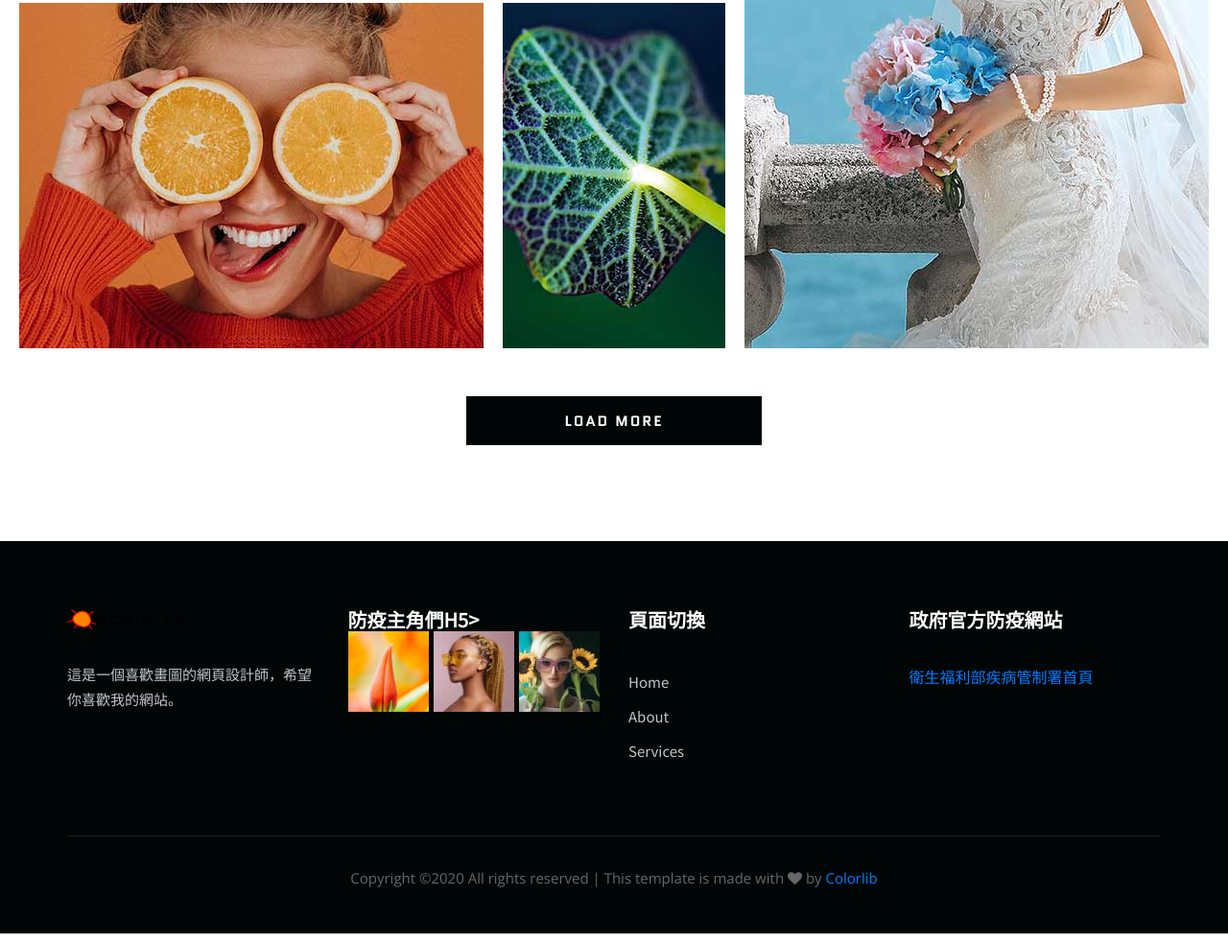
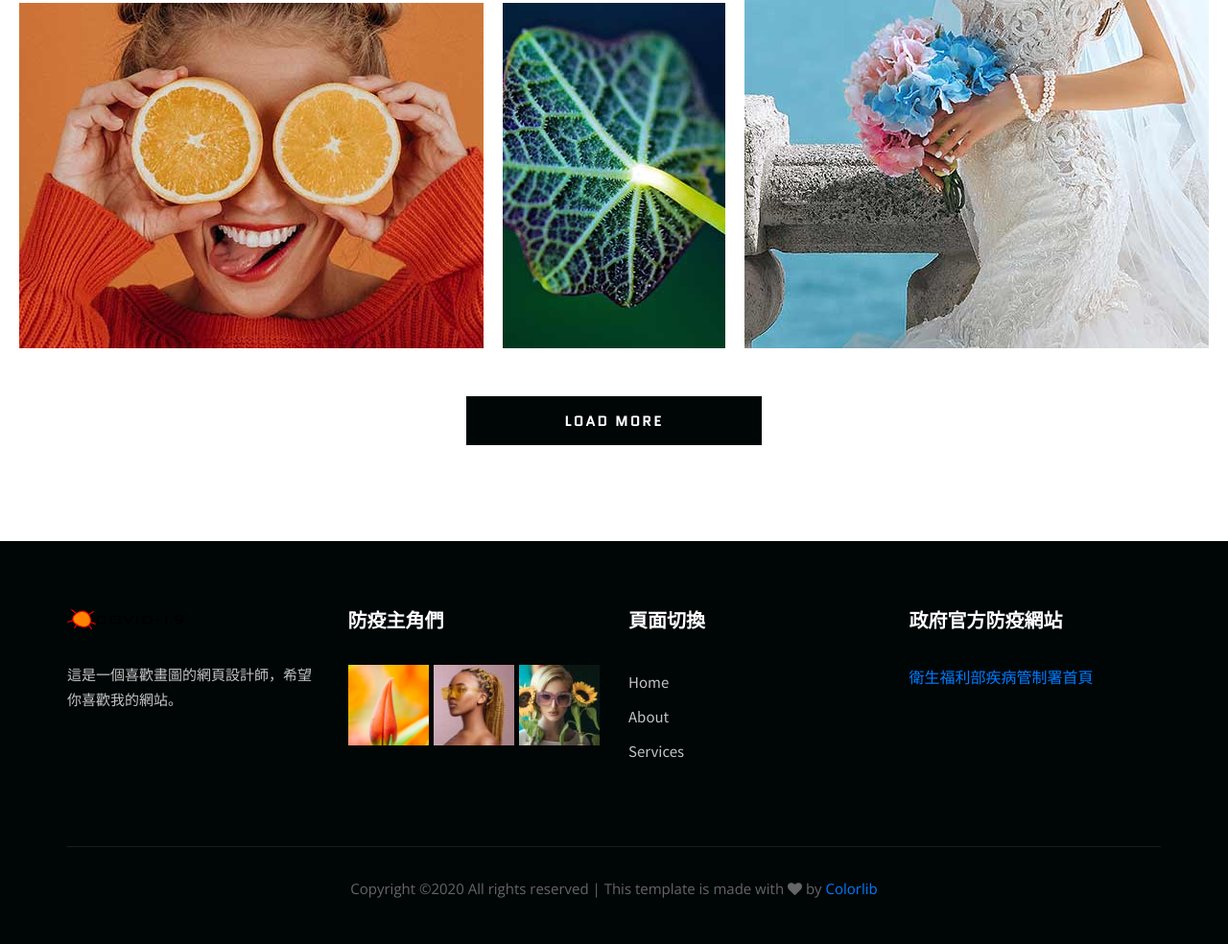
Before and after one commit to A108070031/WuHan, a plain HTML site: page index.html in a window 1280 px wide. Shown: the part 3349-4333 px from the top of the page at 96% size. Drawn offline with nearby package versions, Linux system fonts and the light colour scheme.

Commit message:
Update index.html

```diff
--- a/index.html
+++ b/index.html
@@ -322,7 +322,7 @@ class="filter-controls"
                 </div>
                 <div class="col-lg-3 col-md-6 col-sm-6">
                     <div class="fs-widget">
-                        <h5>防疫主角們h5>
+                        <h5>防疫主角們<h5>
                         <div class="fw-instagram">
                             <img src="img/instagram/insta-1.jpg" alt="">
                             <img src="img/instagram/insta-2.jpg" alt="">
```
